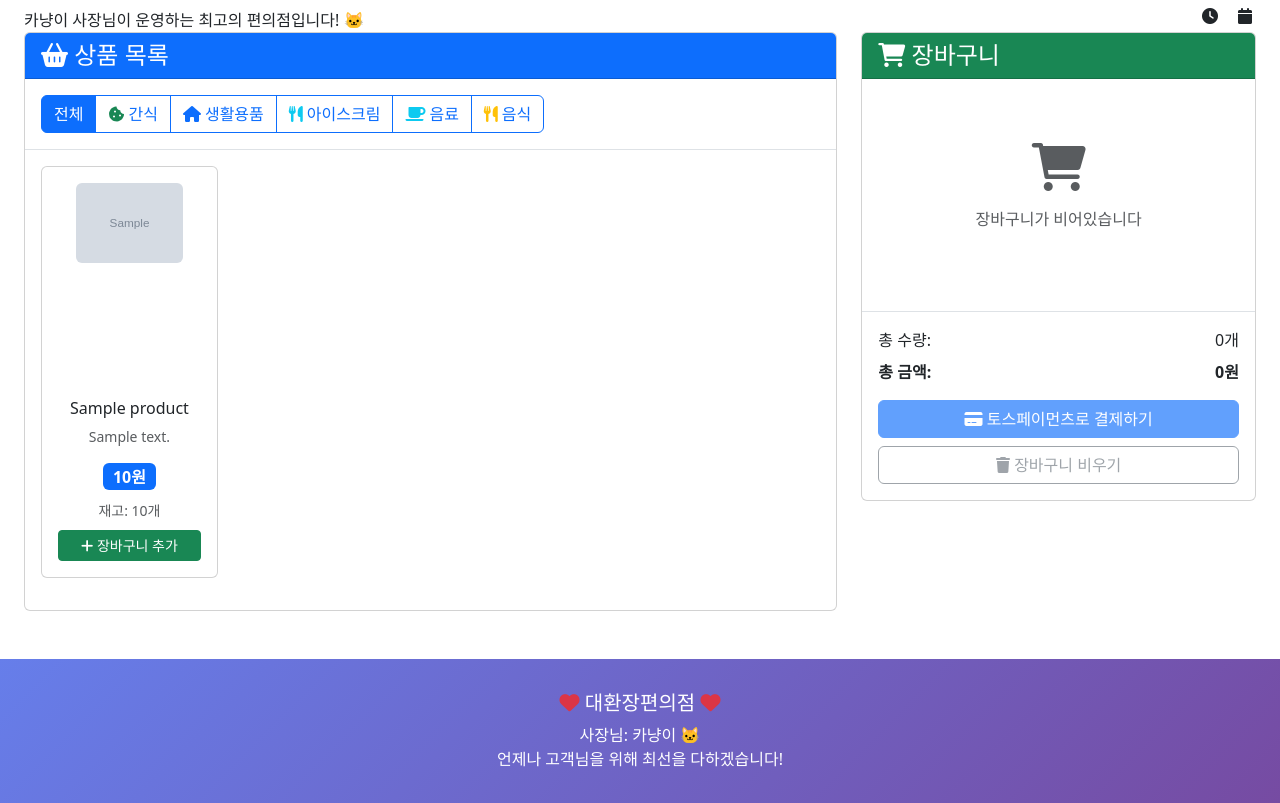
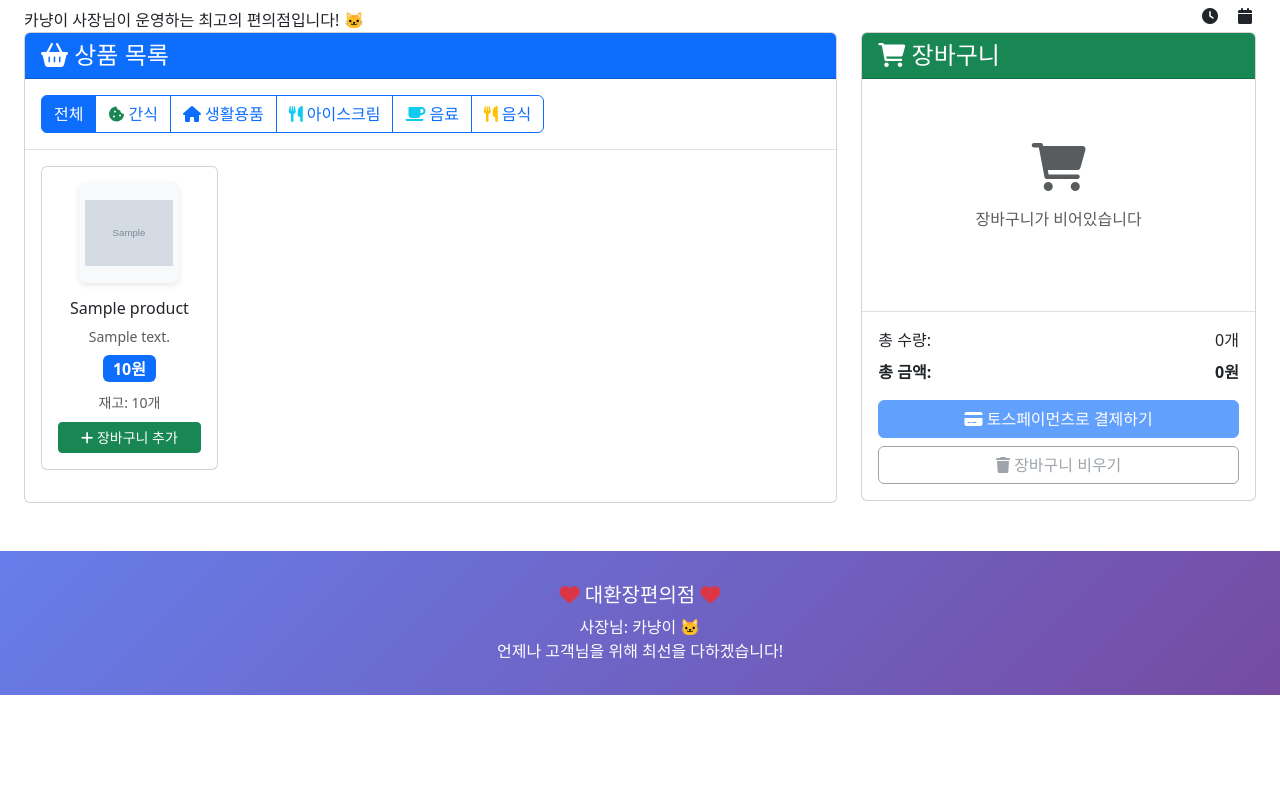
Before and after one commit to june4432/convenience-store-app, a Flask app: page / in a window 1280 px wide. Shown: the part 56-859 px from the top of the page. After the commit the page ends 751 px from the top, so only its background shows below. Run offline with Flask 3, Linux system fonts and the light colour scheme; tables that the repository leaves empty hold one stand-in row (values such as "Sample post"); grey boxes marked "Sample" are stand-in pictures.

Commit message:
이미지조정

```diff
--- a/templates/base.html
+++ b/templates/base.html
@@ -20,9 +20,7 @@
             box-shadow: 0 4px 15px rgba(0,0,0,0.1);
         }
         .product-image {
-            height: 200px;
-            object-fit: cover;
-            width: 100%;
+            margin-bottom: 1rem;
         }
         .category-btn {
             transition: all 0.3s;
@@ -114,6 +112,35 @@
             0% { left: -100%; }
             100% { left: 100%; }
         }
+
+        /* 정사각형 이미지 컨테이너 */
+        .image-container {
+            width: 100px;
+            height: 100px;
+            margin: 0 auto;
+            border-radius: 8px;
+            overflow: hidden;
+            background: #f8f9fa;
+            display: flex;
+            align-items: center;
+            justify-content: center;
+            box-shadow: 0 2px 6px rgba(0,0,0,0.1);
+        }
+
+        .product-img {
+            width: 100%;
+            height: 100%;
+            object-fit: contain;
+            padding: 6px;
+        }
+
+        .product-icon {
+            display: flex;
+            align-items: center;
+            justify-content: center;
+            width: 100%;
+            height: 100%;
+        }
     </style>
 </head>
 <body>
--- a/templates/index.html
+++ b/templates/index.html
@@ -54,12 +54,15 @@
                             {% for product in products %}
                             <div class="col-md-4 col-lg-3 mb-3 product-item" data-category="{{ product.category }}">
                                 <div class="card h-100 product-card">
-                                    <div class="card-body text-center">
+                                    <div class="card-body text-center p-3">
                                         <!-- 상품 이미지 -->
-                                        <div class="product-image mb-3">
+                                        <div class="product-image">
                                             {% if product.image_url %}
-                                                <img src="{{ product.image_url }}" alt="{{ product.name }}" class="img-fluid rounded" style="max-height: 80px; object-fit: cover;">
+                                                <div class="image-container">
+                                                    <img src="{{ product.image_url }}" alt="{{ product.name }}" class="product-img">
+                                                </div>
                                             {% else %}
+                                                <div class="image-container">
                                                     <div class="product-icon">
                                                         {% if product.category == '음식' %}
                                                             <i class="fas fa-utensils fa-2x text-warning"></i>
@@ -71,11 +74,12 @@
                                                             <i class="fas fa-box fa-2x text-secondary"></i>
                                                         {% endif %}
                                                     </div>
+                                                </div>
                                             {% endif %}
                                         </div>
-                                        <h6 class="card-title">{{ product.name }}</h6>
+                                        <h6 class="card-title mb-2">{{ product.name }}</h6>
                                         {% if product.description %}
-                                            <p class="card-text text-muted small">{{ product.description[:50] }}{% if product.description|length > 50 %}...{% endif %}</p>
+                                            <p class="card-text text-muted small mb-2">{{ product.description[:50] }}{% if product.description|length > 50 %}...{% endif %}</p>
                                         {% endif %}
                                         <div class="price-tag mb-2">
                                             <span class="badge bg-primary fs-6">{{ "{:,.0f}".format(product.price) }}원</span>
```
Also changed, not shown: templates/cart.html (+7 -3 lines). Lines whose indentation alone changed are shown as unchanged.
